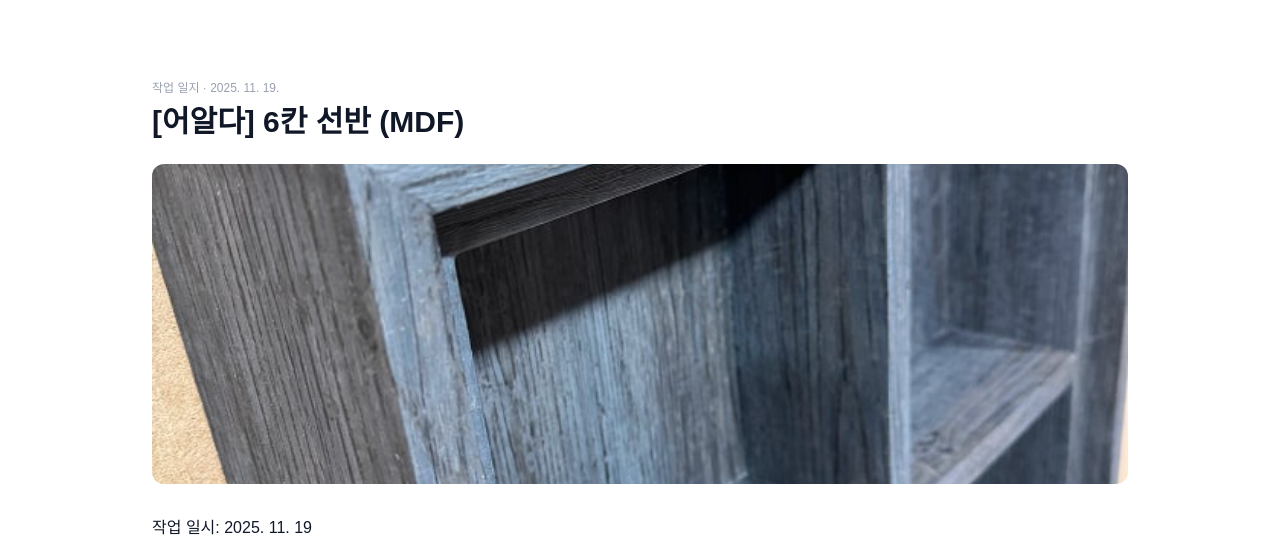
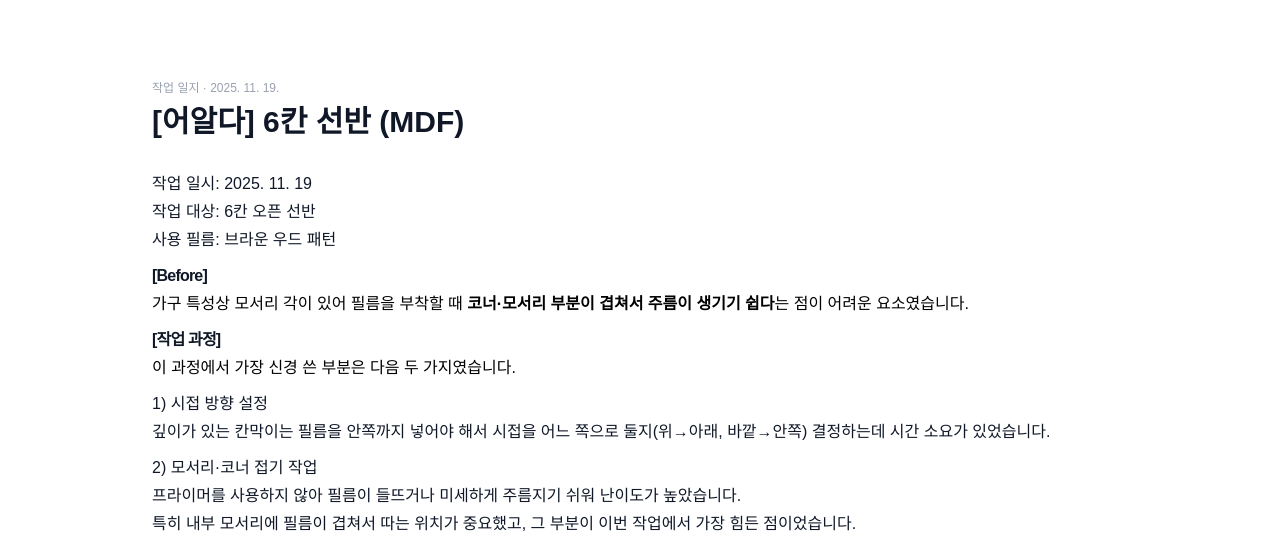
Before and after one commit to rany9077/r-film, a Next.js app: page /log/6-section-shelf in a window 1280 px wide. Shown: the top 537 px of the page. Built offline with nearby package versions, Linux system fonts and the light colour scheme; no server answers.

Commit message:
fix: 블로그 상세 페이지 커버 사진 숨김

```diff
--- a/app/log/[slug]/page.tsx
+++ b/app/log/[slug]/page.tsx
@@ -101,18 +101,18 @@ export default async function LogDetailPage({ params }: PageProps) {
                     </p>
                 )}
 
-                {frontmatter.coverImage && (
-                    <div className="relative w-full h-64 md:h-80 mt-6 rounded-xl overflow-hidden">
-                        <Image
-                            src={frontmatter.coverImage}
-                            alt="cover"
-                            fill
-                            className="object-cover"
-                            sizes="(max-width: 1024px) 100vw, 768px"
-                            priority
-                        />
-                    </div>
-                )}
+                {/*{frontmatter.coverImage && (*/}
+                {/*    <div className="relative w-full h-64 md:h-80 mt-6 rounded-xl overflow-hidden">*/}
+                {/*        <Image*/}
+                {/*            src={frontmatter.coverImage}*/}
+                {/*            alt="cover"*/}
+                {/*            fill*/}
+                {/*            className="object-cover"*/}
+                {/*            sizes="(max-width: 1024px) 100vw, 768px"*/}
+                {/*            priority*/}
+                {/*        />*/}
+                {/*    </div>*/}
+                {/*)}*/}
             </header>
 
             <article className="prose prose-gray max-w-none prose-img:rounded-xl prose-img:shadow-sm">
```
